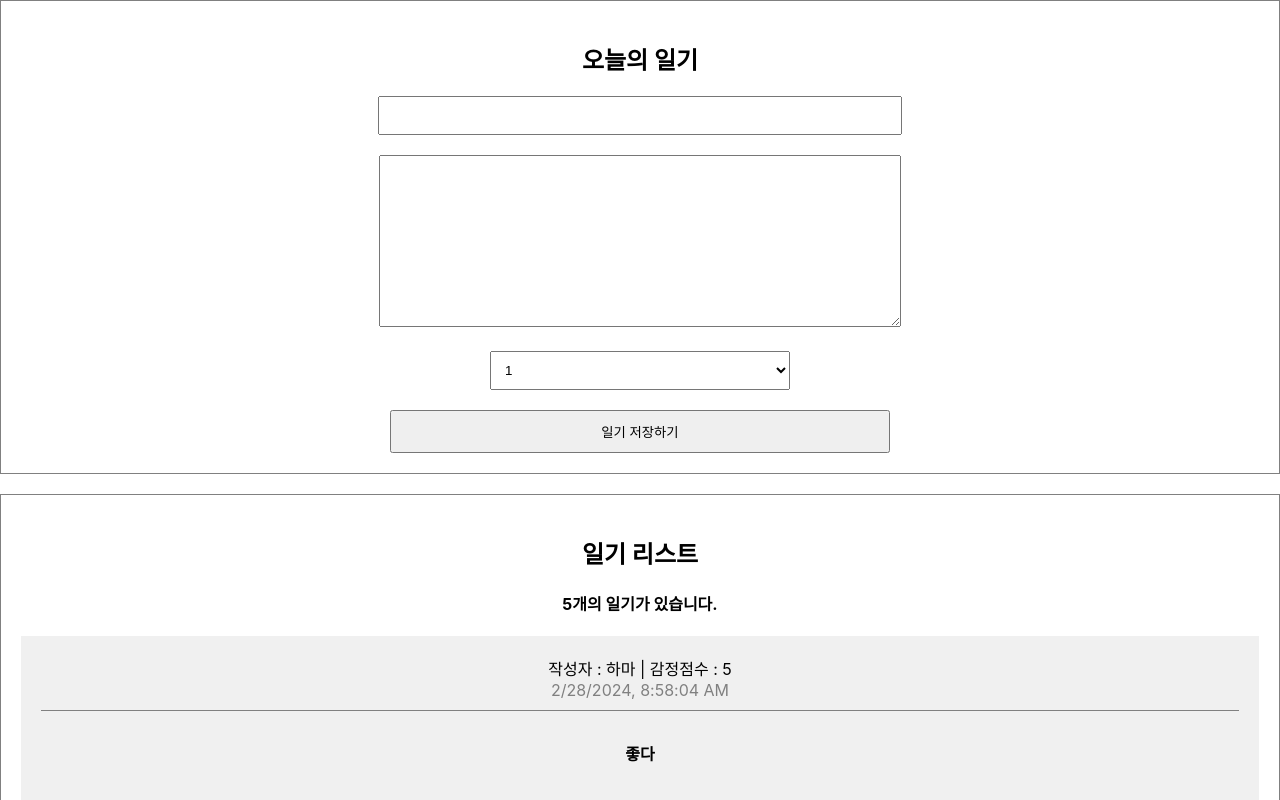
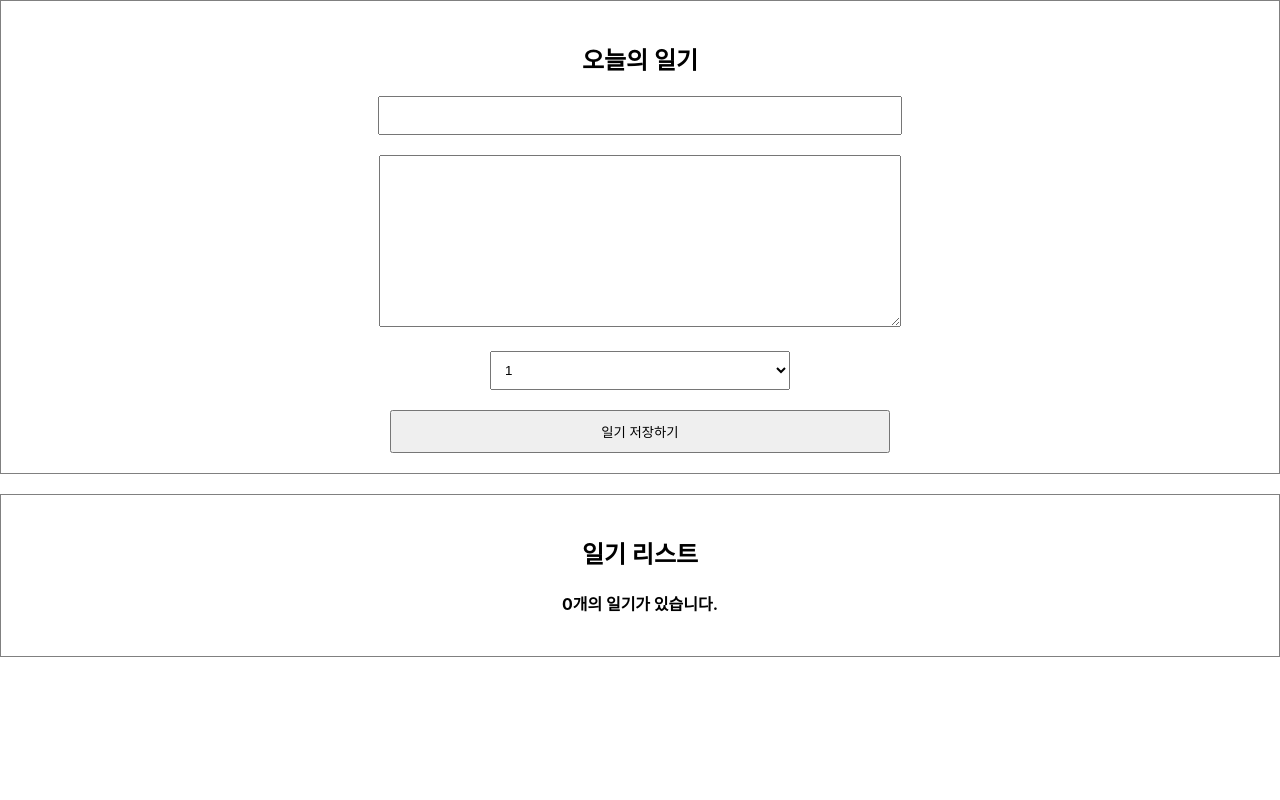
Before and after one commit to ssongms/Emotion_Diary, a React (Create React App) app: page / in a window 1280 px wide. Shown: the top 800 px of the page. Built offline with nearby package versions, Linux system fonts and the light colour scheme.

Commit message:
더미데이터 삭제 & 일기글 작성기능 추가

```diff
--- a/src/App.js
+++ b/src/App.js
@@ -1,50 +1,27 @@
 import "./App.css";
 import DiaryEditor from "./DiaryEditor";
 import DiaryList from "./DiaryList";
-
-const dummyList = [
-  {
-    id: 1,
-    author: "하마",
-    content: "좋다",
-    emotion: 5,
-    created_date: new Date().getTime(), // 시간 객체 생성 (현재 시간을 기준으로 ms로 변환하여 저장)
-  },
-  {
-    id: 2,
-    author: "홍길동",
-    content: "좋다",
-    emotion: 5,
-    created_date: new Date().getTime(),
-  },
-  {
-    id: 3,
-    author: "감자",
-    content: "그냥 그래",
-    emotion: 3,
-    created_date: new Date().getTime(),
-  },
-  {
-    id: 4,
-    author: "고구마",
-    content: "별로야",
-    emotion: 1,
-    created_date: new Date().getTime(),
-  },
-  {
-    id: 5,
-    author: "딸기",
-    content: "별로야",
-    emotion: 1,
-    created_date: new Date().getTime(),
-  },
-];
+import { useState, useRef } from "react";
 
 function App() {
+  const [data, setData] = useState([]);
+  const dataId = useRef(0);
+  const onCreate = (author, content, emotion) => {
+    const created_date = new Date().getTime();
+    const newItem = {
+      author,
+      content,
+      emotion,
+      created_date,
+      id: dataId.current,
+    };
+    dataId.current += 1;
+    setData([newItem, ...data]); //원래 데이터에 new 일기를 이어붙임
+  };
   return (
     <div className="App">
-      <DiaryEditor />
-      <DiaryList diaryList={dummyList} />
+      <DiaryEditor onCreate={onCreate} />
+      <DiaryList diaryList={data} />
     </div>
   );
 }
--- a/src/DiaryEditor.jsx
+++ b/src/DiaryEditor.jsx
@@ -1,7 +1,7 @@
 import { useState, useRef } from "react";
 import styled from "styled-components";
 
-const DiaryEditor = () => {
+const DiaryEditor = ({ onCreate }) => {
   //   const [author, setAuthor] = useState("");
   //   const [content, setContent] = useState("");
   const authorInput = useRef();
@@ -30,7 +30,13 @@
       contentInput.current.focus();
       return;
     }
-    alert("저장했습니다.");
+    onCreate(state.author, state.content, state.emotion);
+    alert("일기를 저장했습니다.");
+    setState({
+      author: "",
+      content: "",
+      emotion: 1,
+    });
   };
 
   return (
```
